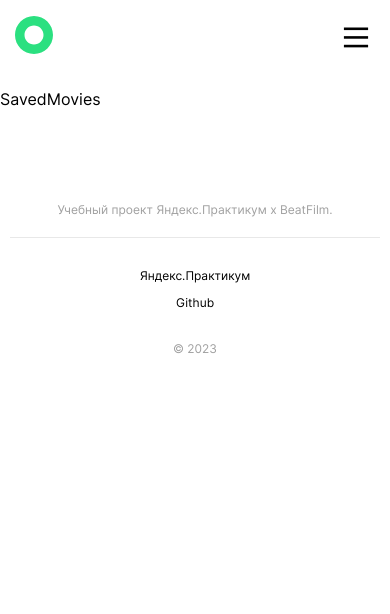
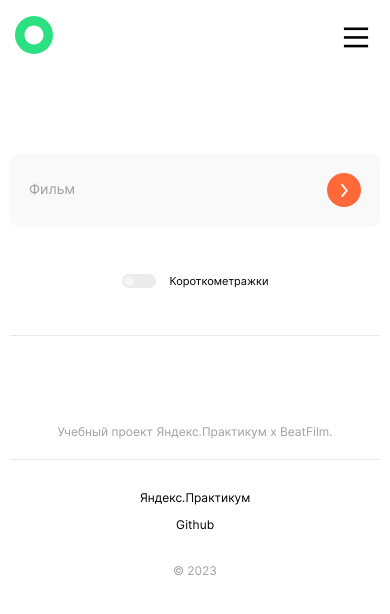
Before and after one commit to Maks-well-88/movies-explorer-frontend, a React (Create React App) app: page /saved-movies in a window 390 px wide. Shown: the top 614 px of the page. Built offline with nearby package versions, Linux system fonts and the light colour scheme.

Commit message:
Feat: add SearchForm and FilterCheckbox components

```diff
--- /dev/null
+++ b/src/components/FilterCheckbox/FilterCheckbox.css
@@ -0,0 +1,86 @@
+.FilterCheckbox {
+	padding: 27px 30px;
+	height: 70px;
+	box-sizing: border-box;
+	align-items: center;
+	display: flex;
+	justify-content: center;
+	background-color: #f9f9f9;
+	border-radius: 0 9px 9px 0;
+}
+
+.FilterCheckbox__container {
+	align-items: center;
+	justify-content: center;
+	cursor: pointer;
+	display: flex;
+}
+
+.FilterCheckbox__input {
+	cursor: pointer;
+	width: 30px;
+	height: 30px;
+	position: absolute;
+	opacity: 0;
+}
+
+.FilterCheckbox__name {
+	margin-left: 14px;
+	font-weight: 400;
+	font-size: 13px;
+	line-height: 18px;
+	color: #000000;
+}
+
+.FilterCheckbox__switcher {
+	width: 34px;
+	height: 14px;
+	border-radius: 20px;
+	display: flex;
+	align-items: center;
+	box-sizing: border-box;
+	background-color: #ebebeb;
+	justify-content: flex-start;
+	padding: 2px;
+}
+
+.FilterCheckbox__switcher_checked {
+	justify-content: flex-end;
+	background-color: #2be080;
+}
+
+.FilterCheckbox__switcher-flag {
+	width: 10px;
+	height: 10px;
+	border-radius: 50%;
+	background-color: #f5f5f5;
+	transition: all 0.8s;
+}
+
+.FilterCheckbox__switcher-flag_checked {
+	background-color: #ffffff;
+}
+
+@media screen and (max-width: 820px) {
+	.FilterCheckbox {
+		padding: 27px 20px;
+	}
+
+	.FilterCheckbox__name {
+		margin-left: 16px;
+	}
+}
+
+@media screen and (max-width: 580px) {
+	.FilterCheckbox {
+		margin-top: 19px;
+		padding: 27px 20px;
+		background-color: #ffffff;
+	}
+
+	.FilterCheckbox__name {
+		margin-left: 14px;
+		font-size: 11px;
+		line-height: 18px;
+	}
+}
--- /dev/null
+++ b/src/components/FilterCheckbox/FilterCheckbox.js
@@ -0,0 +1,31 @@
+import './FilterCheckbox.css';
+
+export const FilterCheckbox = ({ checked, onCheck }) => {
+	const switcherStyle = checked
+		? 'FilterCheckbox__switcher FilterCheckbox__switcher_checked'
+		: 'FilterCheckbox__switcher';
+
+	const switcherFlagStyle = checked
+		? 'FilterCheckbox__switcher-flag FilterCheckbox__switcher-flag_checked'
+		: 'FilterCheckbox__switcher-flag';
+
+	return (
+		<div className='FilterCheckbox'>
+			<div className='FilterCheckbox__container'>
+				<div className={switcherStyle}>
+					<div className={switcherFlagStyle} />
+				</div>
+				<input
+					id='filter-switcher'
+					className='FilterCheckbox__input'
+					type='checkbox'
+					checked={checked}
+					onChange={onCheck}
+				/>
+			</div>
+			<label className='FilterCheckbox__name' for='filter-switcher'>
+				Короткометражки
+			</label>
+		</div>
+	);
+};
--- a/src/components/SavedMovies/SavedMovies.js
+++ b/src/components/SavedMovies/SavedMovies.js
@@ -1,12 +1,13 @@
 import { Header } from '../Header/Header';
 import { Footer } from '../Footer/Footer';
+import { SearchForm } from '../SearchForm/SearchForm';
 import './SavedMovies.css';
 
 export const SavedMovies = () => {
 	return (
 		<>
 			<Header />
-			<p>SavedMovies</p>
+			<SearchForm />
 			<Footer />
 		</>
 	);
--- /dev/null
+++ b/src/components/SearchForm/SearchForm.css
@@ -0,0 +1,131 @@
+.SearchForm {
+	height: 272px;
+	padding: 71px 70px 80px 70px;
+	box-sizing: border-box;
+}
+
+.SearchForm__container {
+	margin: 0;
+	padding: 0;
+	border: none;
+	display: flex;
+	justify-content: space-between;
+	position: relative;
+}
+
+.SearchForm__container::after {
+	content: '';
+	height: 1px;
+	background-color: #e8e8e8;
+	position: absolute;
+	top: 140px;
+	left: 0;
+	right: 0;
+}
+
+.SearchForm__input-wrap {
+	position: relative;
+	flex-grow: 1;
+}
+
+.SearchForm__input {
+	padding: 26px 0 26px 63px;
+	box-sizing: border-box;
+	width: 100%;
+	border: none;
+	background-color: #f9f9f9;
+	border-radius: 9px 0 0 9px;
+	outline: none;
+}
+
+.SearchForm__input-wrap::after {
+	content: '';
+	height: 40px;
+	width: 1px;
+	background-color: #e8e8e8;
+	position: absolute;
+	top: 16px;
+	right: 0;
+}
+
+.SearchForm__icon {
+	width: 34px;
+	height: 34px;
+	position: absolute;
+	top: 18px;
+	left: 19px;
+}
+
+.SearchForm__input::placeholder {
+	font-weight: 400;
+	font-size: 18px;
+	line-height: 20px;
+	color: #a0a0a0;
+}
+
+.SearchForm__submit-button {
+	cursor: pointer;
+	width: 34px;
+	height: 34px;
+	background: url('../../images/submit-icon.svg') center center / 7px 13px no-repeat, #ff6838;
+	border: none;
+	border-radius: 50%;
+	padding: 0;
+	position: absolute;
+	right: 32px;
+	top: 18px;
+	transition: opacity 0.2s ease-in-out;
+}
+
+.SearchForm__submit-button:hover {
+	opacity: 0.8;
+}
+
+@media screen and (max-width: 820px) {
+	.SearchForm {
+		height: 272px;
+		padding: 81px 30px 120px 30px;
+	}
+
+	.SearchForm__submit-button {
+		right: 20px;
+	}
+}
+
+@media screen and (max-width: 580px) {
+	.SearchForm {
+		height: 272px;
+		padding: 80px 10px 120px 10px;
+	}
+
+	.SearchForm__container {
+		flex-direction: column;
+	}
+
+	.SearchForm__icon {
+		display: none;
+	}
+
+	.SearchForm__input {
+		padding: 25px 19px 30px 19px;
+		border-radius: 9px;
+	}
+
+	.SearchForm__input::placeholder {
+		font-size: 14px;
+		line-height: 20px;
+	}
+
+	.SearchForm__input-wrap::after {
+		display: none;
+	}
+
+	.SearchForm__submit-button {
+		top: 19px;
+		right: 19px;
+	}
+
+	.SearchForm__container::after {
+		top: 181px;
+	}
+}
--- /dev/null
+++ b/src/components/SearchForm/SearchForm.js
@@ -0,0 +1,23 @@
+import { useState } from 'react';
+
+import { FilterCheckbox } from '../FilterCheckbox/FilterCheckbox';
+import SearchIcon from '../../images/search-icon.svg';
+import './SearchForm.css';
+
+export const SearchForm = () => {
+	const [isChecked, setIsChecked] = useState(false);
+	const handleChange = () => setIsChecked(prevState => !prevState);
+
+	return (
+		<form className='SearchForm'>
+			<fieldset className='SearchForm__container'>
+				<div className='SearchForm__input-wrap'>
+					<img className='SearchForm__icon' src={SearchIcon} alt='Поиск' />
+					<input className='SearchForm__input' type='text' placeholder='Фильм' required={true} />
+					<button className='SearchForm__submit-button' type='submit' />
+				</div>
+				<FilterCheckbox checked={isChecked} onCheck={handleChange} />
+			</fieldset>
+		</form>
+	);
+};
```
Also changed, not shown: src/images/search-icon.svg (added), src/images/submit-icon.svg (added).
